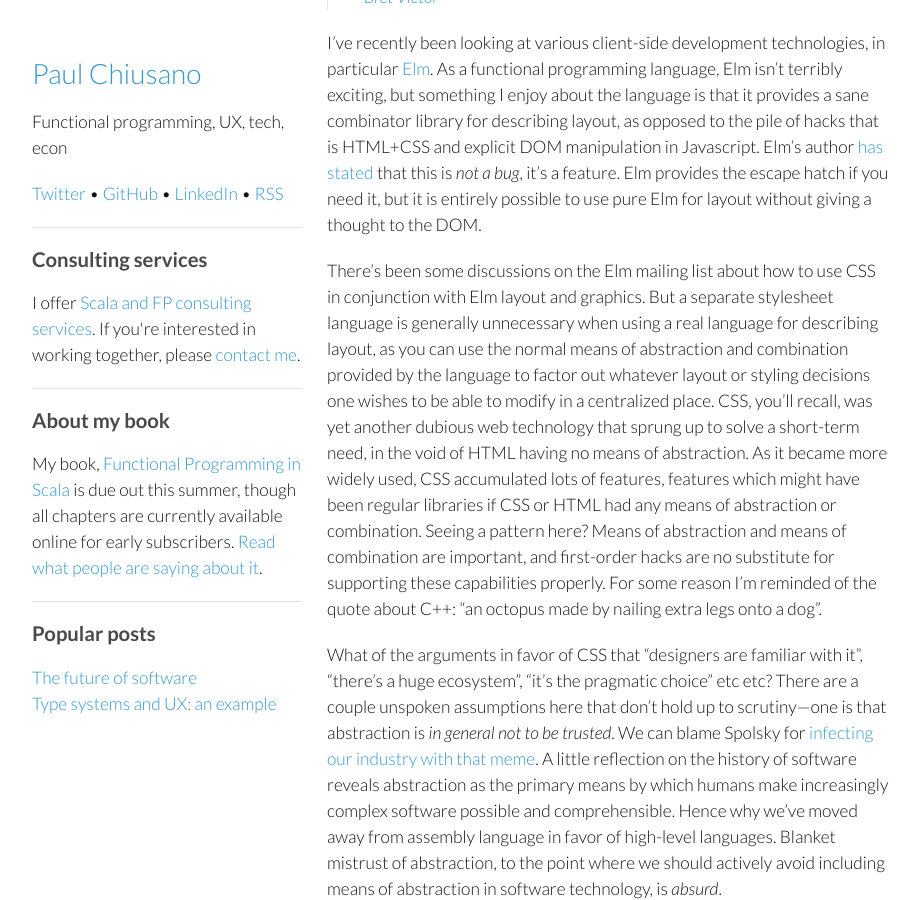
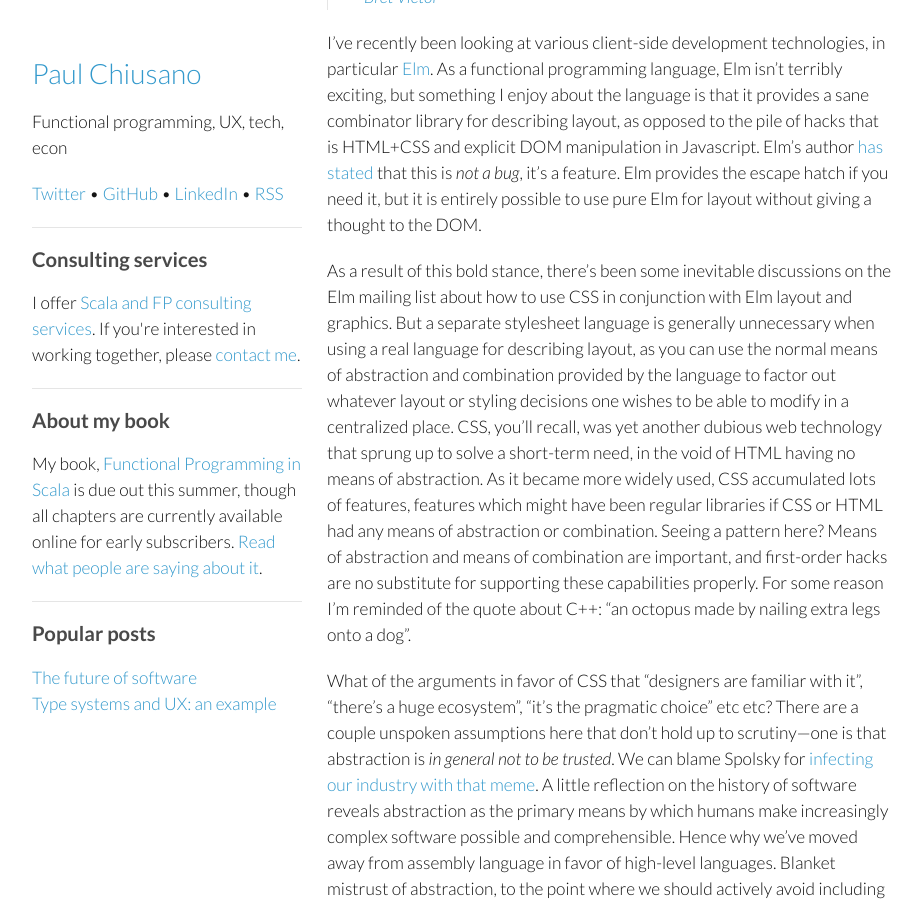
Before and after one commit to pchiusano/pchiusano.github.io, a Jekyll site: the page built from _posts/2014-07-02-css-is-unnecessary.markdown, in a window 1280 px wide and 900 px high, scrolled down 357 px. Shown: the whole window, without its empty margins (178-1100 px from the left). Built offline with Jekyll 4.4.1, drawn with Linux system fonts in a browser that asks for light colours; comment, search, counter and statistics services are not loaded.

Commit message:
Update 2014-07-02-css-is-unnecessary.markdown

```diff
--- a/_posts/2014-07-02-css-is-unnecessary.markdown
+++ b/_posts/2014-07-02-css-is-unnecessary.markdown
@@ -10,7 +10,7 @@ categories: [fp]
 
 I've recently been looking at various client-side development technologies, in particular [Elm](http://elm-lang.org/). As a functional programming language, Elm isn't terribly exciting, but something I enjoy about the language is that it provides a sane combinator library for describing layout, as opposed to the pile of hacks that is HTML+CSS and explicit DOM manipulation in Javascript. Elm's author [has stated](https://groups.google.com/forum/#!msg/elm-discuss/qRKBmKjTBpk/SjF1MyjjkxwJ) that this is _not a bug_, it's a feature. Elm provides the escape hatch if you need it, but it is entirely possible to use pure Elm for layout without giving a thought to the DOM.
 
-There's been some discussions on the Elm mailing list about how to use CSS in conjunction with Elm layout and graphics. But a separate stylesheet language is generally unnecessary when using a real language for describing layout, as you can use the normal means of abstraction and combination provided by the language to factor out whatever layout or styling decisions one wishes to be able to modify in a centralized place. CSS, you'll recall, was yet another dubious web technology that sprung up to solve a short-term need, in the void of HTML having no means of abstraction. As it became more widely used, CSS accumulated lots of features, features which might have been regular libraries if CSS or HTML had any means of abstraction or combination. Seeing a pattern here? Means of abstraction and means of combination are important, and first-order hacks are no substitute for supporting these capabilities properly. For some reason I'm reminded of the quote about C++: "an octopus made by nailing extra legs onto a dog".
+As a result of this bold stance, there's been some inevitable discussions on the Elm mailing list about how to use CSS in conjunction with Elm layout and graphics. But a separate stylesheet language is generally unnecessary when using a real language for describing layout, as you can use the normal means of abstraction and combination provided by the language to factor out whatever layout or styling decisions one wishes to be able to modify in a centralized place. CSS, you'll recall, was yet another dubious web technology that sprung up to solve a short-term need, in the void of HTML having no means of abstraction. As it became more widely used, CSS accumulated lots of features, features which might have been regular libraries if CSS or HTML had any means of abstraction or combination. Seeing a pattern here? Means of abstraction and means of combination are important, and first-order hacks are no substitute for supporting these capabilities properly. For some reason I'm reminded of the quote about C++: "an octopus made by nailing extra legs onto a dog".
 
 What of the arguments in favor of CSS that "designers are familiar with it", "there's a huge ecosystem", "it's the pragmatic choice" etc etc? There are a couple unspoken assumptions here that don't hold up to scrutiny---one is that abstraction is _in general not to be trusted_. We can blame Spolsky for [infecting our industry with that meme](http://www.joelonsoftware.com/articles/LeakyAbstractions.html). A little reflection on the history of software reveals abstraction as the primary means by which humans make increasingly complex software possible and comprehensible. Hence why we've moved away from assembly language in favor of high-level languages. Blanket mistrust of abstraction, to the point where we should actively avoid including means of abstraction in software technology, is _absurd_.
 
```
